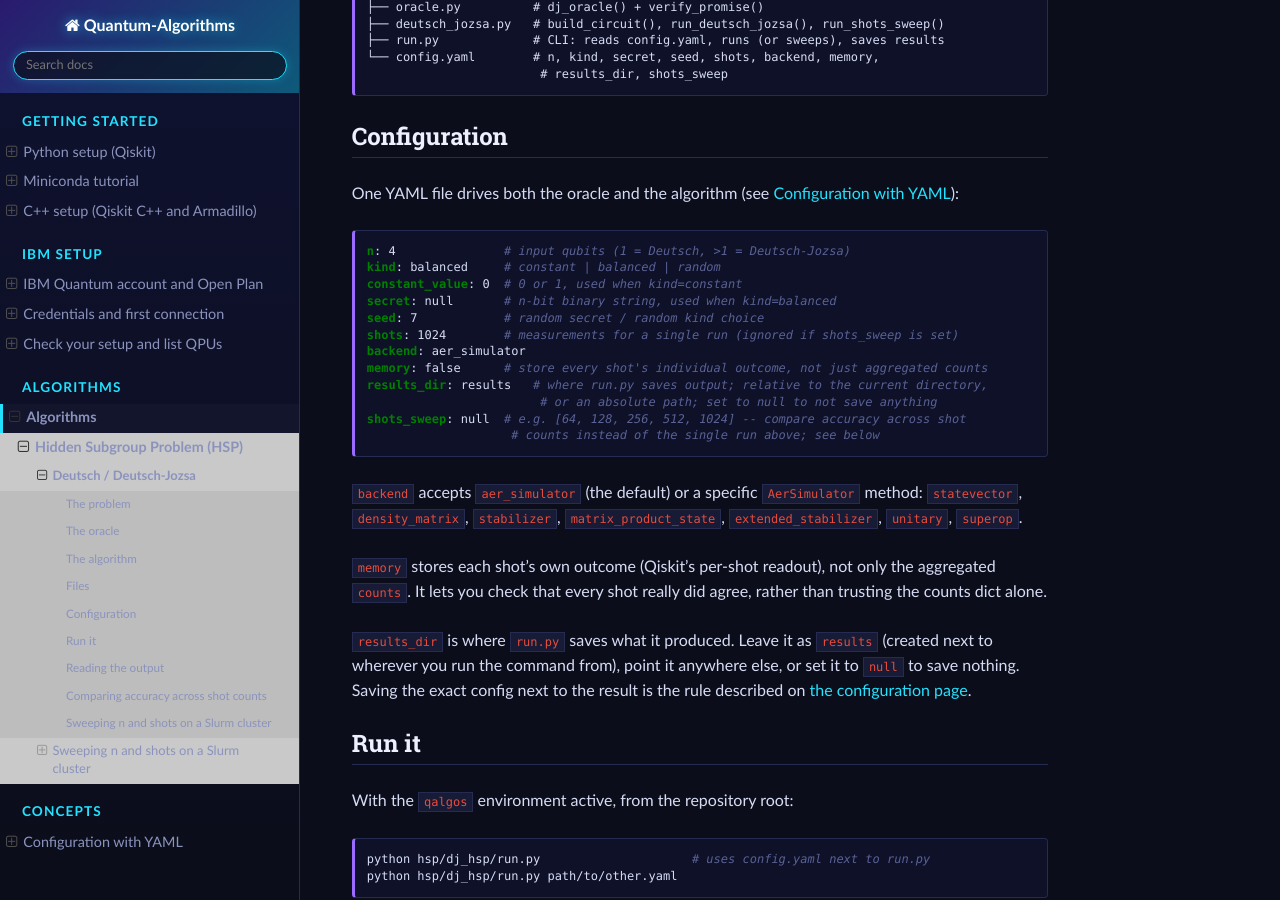
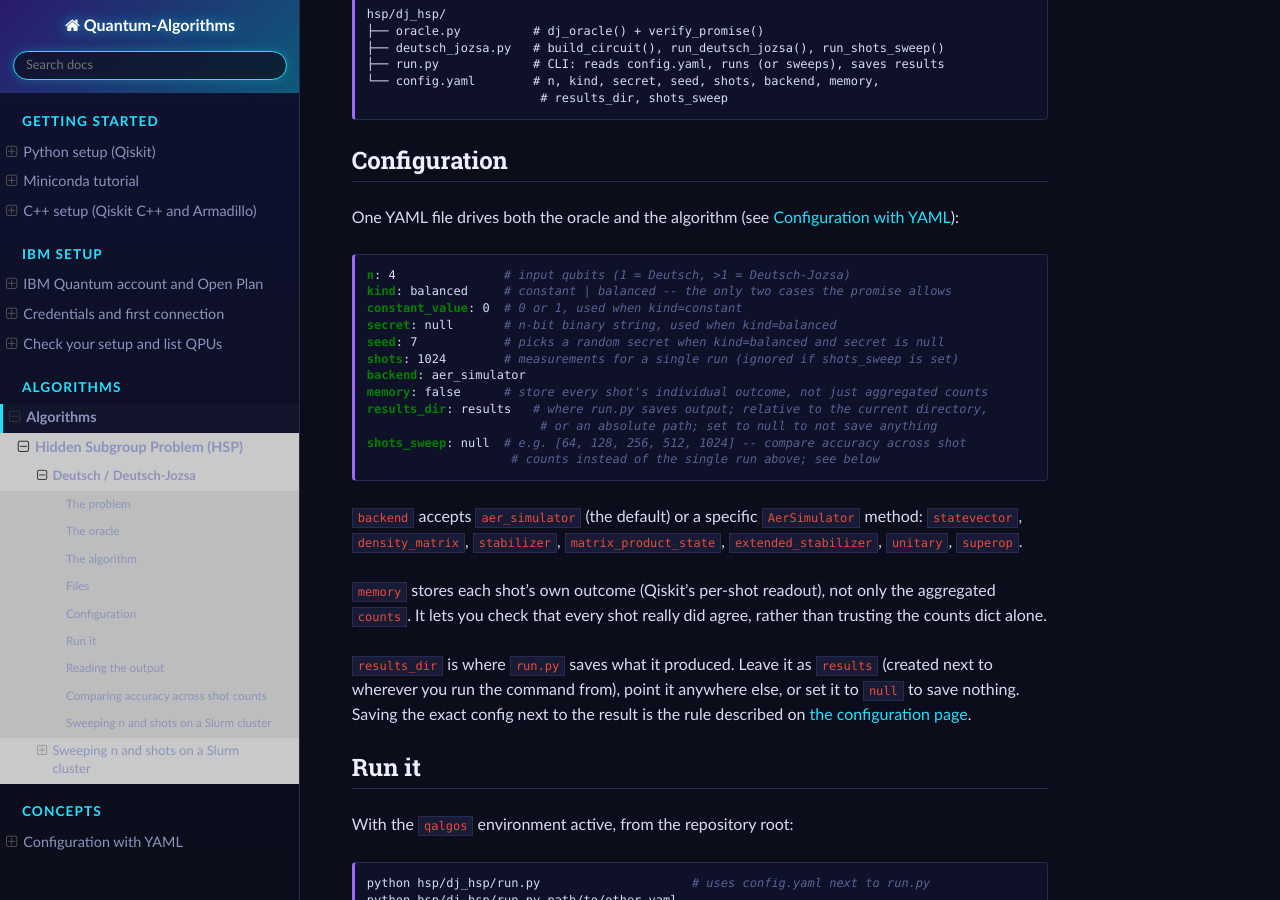
Before and after one commit to ag4267research1/Quantum-Algorithms, a Sphinx documentation site: the page built from docs/algorithms/hsp/deutsch_jozsa.rst, in a window 1280 px wide and 900 px high, scrolled down 1599 px. Built offline with Sphinx 7.4.7 and the Read the Docs theme 3.1.0, drawn with Linux system fonts in a browser that asks for light colours; some of the changed text lies outside the part shown.

Commit message:
Drop kind=random from dj_hsp: promise is only constant or balanced

```diff
--- a/docs/algorithms/hsp/deutsch_jozsa.rst
+++ b/docs/algorithms/hsp/deutsch_jozsa.rst
@@ -33,7 +33,9 @@
   the output, which pairs up all :math:`2^n` inputs into 0/1 pairs -- so
   this is balanced for *any* nonzero ``s``, with nothing to check case by
   case.
-* ``kind="random"`` -- picks constant or balanced at random (seeded).
+
+These are the only two cases Deutsch-Jozsa's promise allows, so ``kind``
+accepts nothing else.
 
 ``verify_promise()`` brute-force simulates the built circuit over all
 :math:`2^n` inputs and confirms it really is constant or balanced. It runs
@@ -90,10 +92,10 @@
 .. code-block:: yaml
 
    n: 4               # input qubits (1 = Deutsch, >1 = Deutsch-Jozsa)
-   kind: balanced     # constant | balanced | random
+   kind: balanced     # constant | balanced -- the only two cases the promise allows
    constant_value: 0  # 0 or 1, used when kind=constant
    secret: null       # n-bit binary string, used when kind=balanced
-   seed: 7            # random secret / random kind choice
+   seed: 7            # picks a random secret when kind=balanced and secret is null
    shots: 1024        # measurements for a single run (ignored if shots_sweep is set)
    backend: aer_simulator
    memory: false      # store every shot's individual outcome, not just aggregated counts
```
Also changed, not shown: 3 other files.
